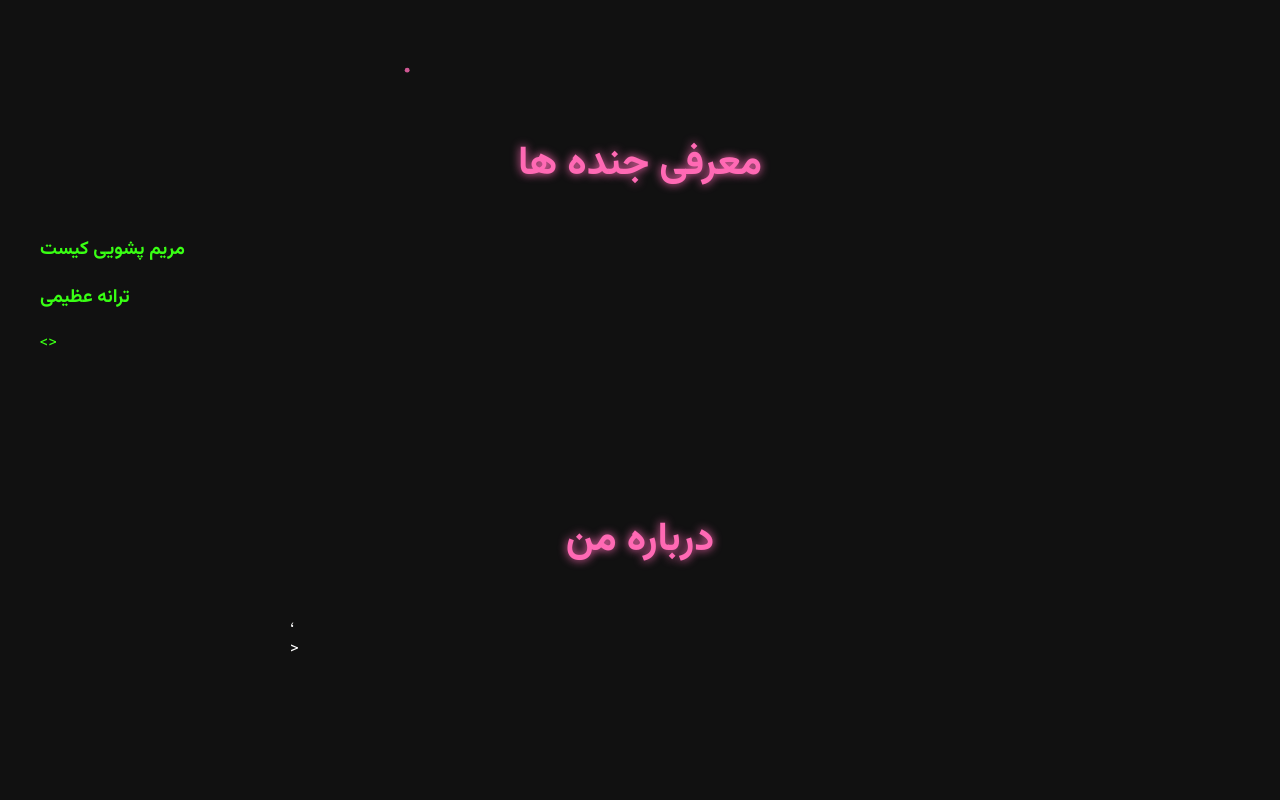
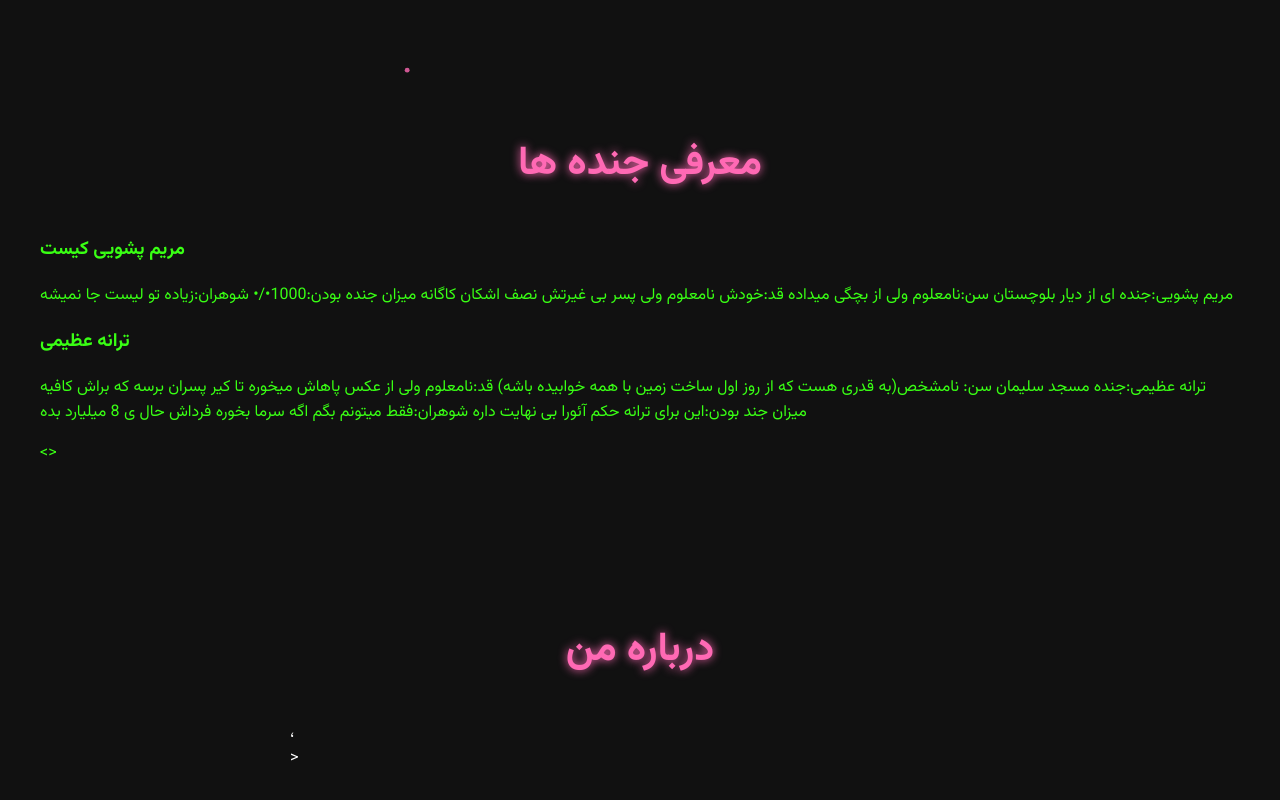
Before and after one commit to astroparsa979-boop/Javad, a plain HTML site: page index.html in a window 1280 px wide. Shown: the part 634-1434 px from the top of the page. Before the commit the page ends 1356 px from the top, so only its background shows below. Drawn offline with Linux system fonts and the light colour scheme.

Commit message:
Update index.html

```diff
--- a/index.html
+++ b/index.html
@@ -181,9 +181,17 @@
     <h2>‌معرفی جنده ها</h2>
     <div>
         <h3 class="fade-in">مریم پشویی کیست </h3>
-        <p class="fade-in"></p>
+        <p class="fade-in">مریم پشویی:جنده ای از دیار بلوچستان
+سن:نامعلوم ولی از بچگی میداده
+ قد:خودش نامعلوم ولی پسر بی غیرتش نصف اشکان کاگانه
+میزان جنده بودن:1000•/•
+شوهران:زیاده تو لیست جا نمیشه</p>
         <h3 class="fade-in"> ترانه عظیمی</h3>
-        <p class="fade-in"></p>
+        <p class="fade-in">ترانه عظیمی:جنده مسجد سلیمان
+سن: نامشخص(به قدری هست که از روز اول ساخت زمین با همه خوابیده باشه)
+قد:نامعلوم ولی از عکس پاهاش میخوره تا کیر پسران برسه که براش کافیه
+میزان جند بودن:این برای ترانه حکم آئورا بی نهایت داره
+شوهران:فقط میتونم بگم اگه سرما بخوره فرداش حال ی 8 میلیارد بده</p>
 <>
     </div>
 </section>
```
